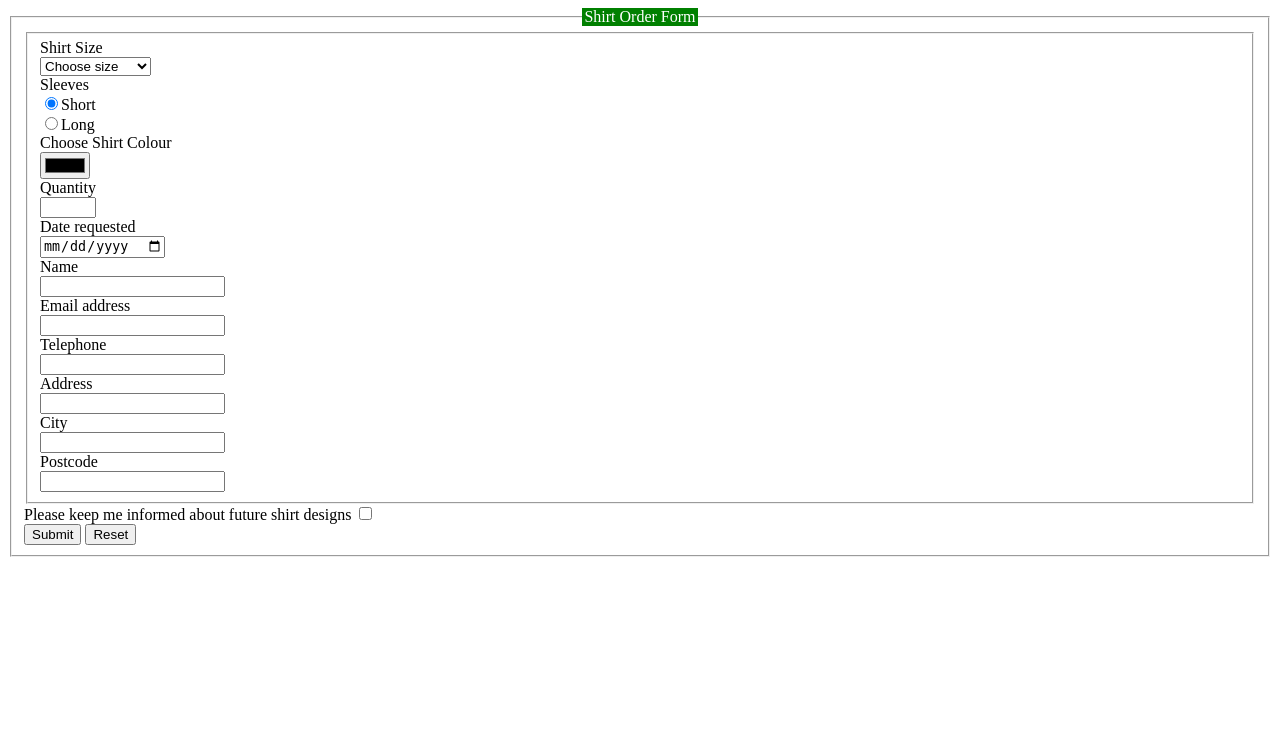
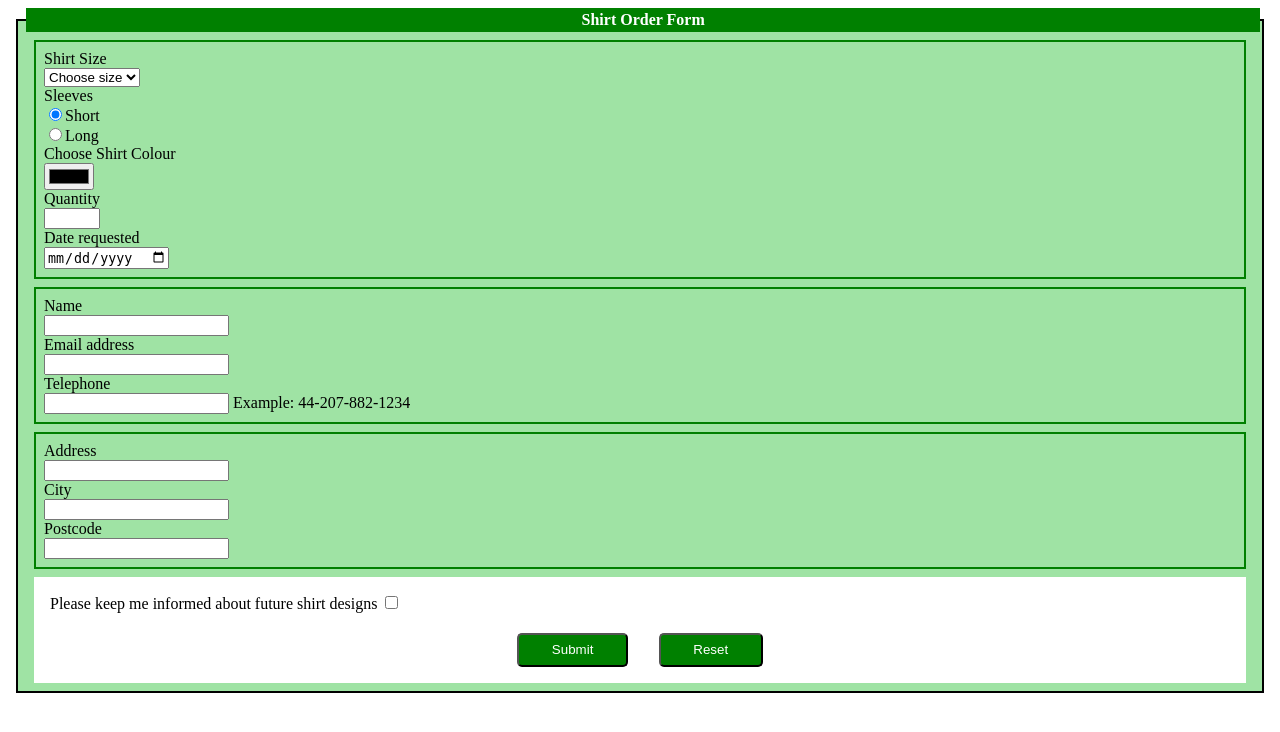
Before and after one commit to ed-w-ds/University-Exercises-and-Projects, a PHP site: page /exercise4.html in a window 1280 px wide. Shown: the top 732 px of the page. Run offline with PHP 8.4, Linux system fonts and the light colour scheme.

Commit message:
exercise4 finished

```diff
--- a/topic4/css/exercise4.css
+++ b/topic4/css/exercise4.css
@@ -1,9 +1,43 @@
+fieldset {
+    background-color: rgb(159, 227, 164);
+    border: 2px solid black;
+    margin: 0em 0.5em 0.5em 0.5em;
+    padding: 0.5em;
+}
+
+fieldset fieldset {
+    border: 2px solid green;
+}
+
 legend {
     background-color: green;
     color: white;
     text-align: center;
+    font-weight: bold;
+    padding: 0.2em;
+    width: 100%;
 }
 
-div{
+button {
+    background-color: green;
+    border-radius: 5px;
+    margin: 1.5em 1em 0px 1em;
+}
+
+button input{
+    background-color: green;
+    color: white;
+    border: 0px;
+    padding: 0.5em 2em 0.5em 2em;
+}
+
+div {
     background-color: white;
+    padding: 1em;
+    margin: 0px 0.5em 0px 0.5em;
+    text-align: center;
 }
+
+div p {
+    text-align: left !important;
+}
--- a/topic4/css/reset.css
+++ b/topic4/css/reset.css
@@ -2,7 +2,8 @@ hgroup, nav, article, section,
 header, footer, p, img,
 figcaption, ul, li, a,
  h1, h2, h3, span, caption, thead, tfoot,
- tbody, tr, th, td, table
+ tbody, tr, th, td, table, div,
+ fieldset, legend
  {
     margin: 0;
     padding: 0;
--- a/topic4/exercise4.html
+++ b/topic4/exercise4.html
@@ -9,21 +9,21 @@
     </head>
 
     <body>
-        <form method="GET" action="http://webprojects.eecs.qmul.ac.uk/un300/week4/week4_process.php">
+        <form method="POST" action="http://webprojects.eecs.qmul.ac.uk/un300/week4/week4_process.php">
             <fieldset>
                 <legend>Shirt Order Form</legend>
                 <fieldset>
                     <label>Shirt Size</label>
                     <p>
                         <select name="shirt-size">
-                            <optgroup>
+                            <datalist>
                                 <option value="">Choose size</option>
                                 <option value="XS">XS</option>
                                 <option value="S">S</option>
                                 <option value="M">M</option>
                                 <option value="L">L</option>
                                 <option value="XL">XL</option>
-                            </optgroup>
+                            </datalist>
                         </select>
                     </p>
 
@@ -47,6 +47,9 @@
                     <p>
                         <input type="date" name="Date">
                     </p>
+                </fieldset>
+
+                <fieldset>
 
                     <label>Name</label>
                     <p>
@@ -60,9 +63,12 @@
 
                     <label>Telephone</label>
                     <p>
-                        <input type="tel" name="Telephone" pattern="[0-9]{2}[ -][0-9]{3}[ -][0-9]{3}[ -][0-9]{4}">
+                        <input type="tel" name="Telephone" pattern="[0-9]{2}[ -][0-9]{3}[ -][0-9]{3}[ -][0-9]{4}"> Example: 44-207-882-1234
                     </p>
 
+                </fieldset>
+
+                <fieldset>
                     <label>Address</label>
                     <p>
                         <input type="text" name="Address">
@@ -90,8 +96,8 @@
 
                 <div>
                     <p>Please keep me informed about future shirt designs <input type="checkbox" name="accept" value="on"></p>
-                    <input type="submit" value="Submit">
-                    <input type="reset">
+                    <button class="button1"><input type="submit" value="Submit"></button>
+                    <button><input type="reset"></button>
                 </div>
 
             </fieldset>
```
